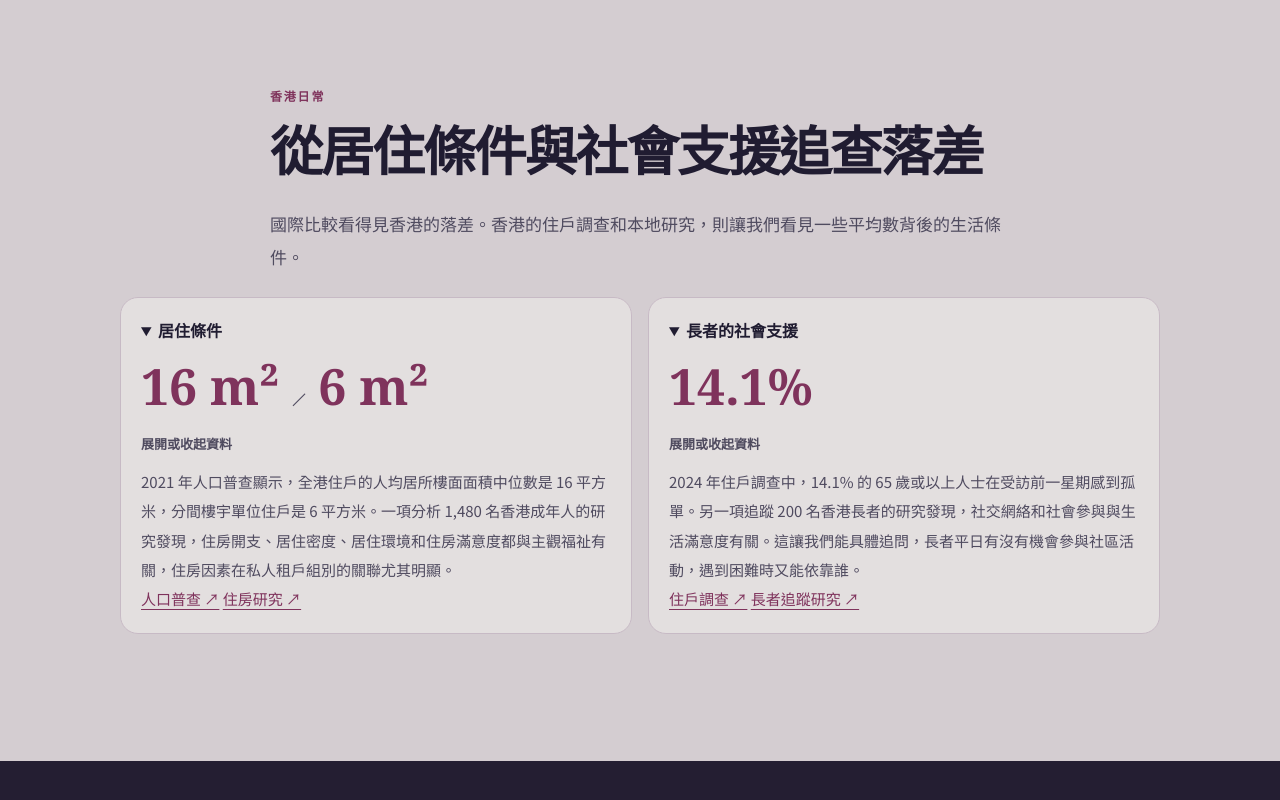
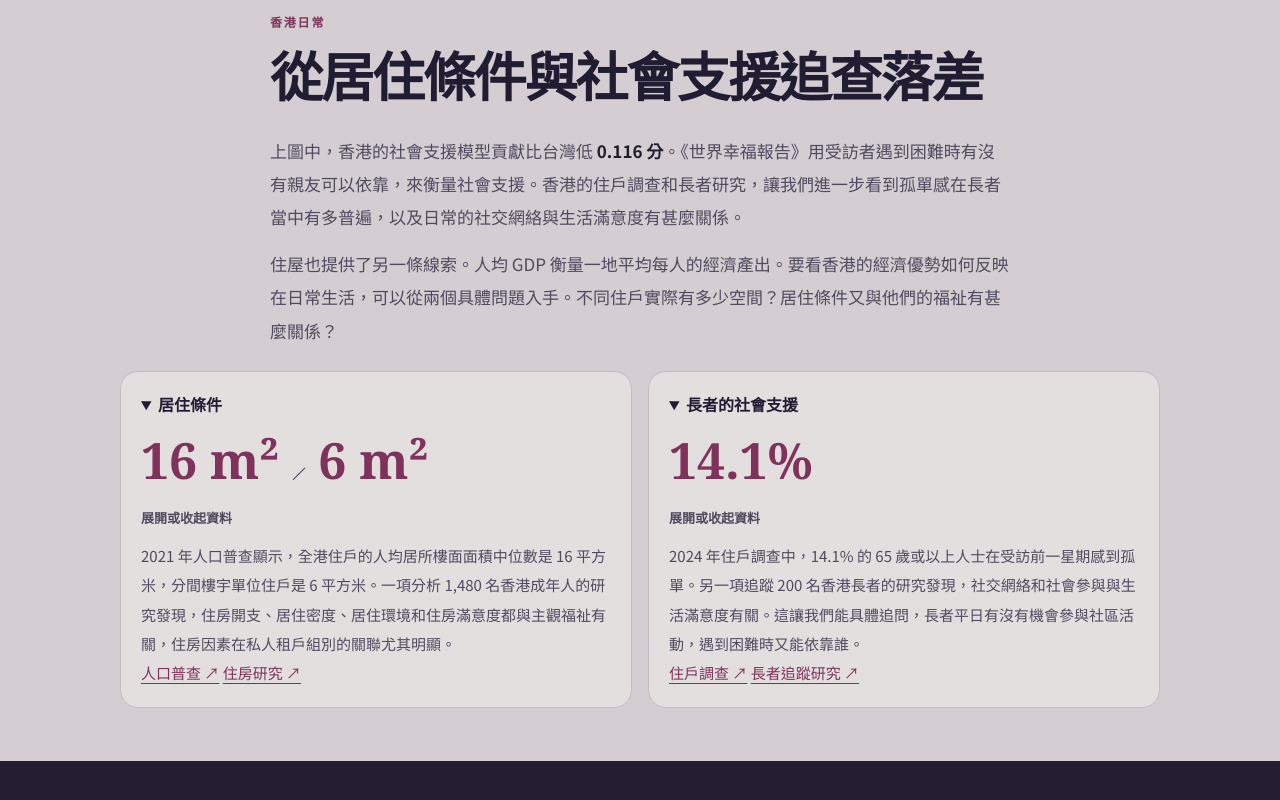
Before and after one commit to Ray24200867/assignment3-JOUR4046, a plain HTML site: page index.html in a window 1280 px wide. Shown: the part 6066-6866 px from the top of the page. Drawn offline with Linux system fonts and the light colour scheme.

Commit message:
Connect the factor comparison to Hong Kong’s daily life

```diff
--- a/index.html
+++ b/index.html
@@ -583,7 +583,8 @@
   <div class="prose">
     <p class="eyebrow">香港日常</p>
     <h2>從居住條件與社會支援追查落差</h2>
-    <p>國際比較看得見香港的落差。香港的住戶調查和本地研究，則讓我們看見一些平均數背後的生活條件。</p>
+    <p>上圖中，香港的社會支援模型貢獻比台灣低 <strong>0.116 分</strong>。《世界幸福報告》用受訪者遇到困難時有沒有親友可以依靠，來衡量社會支援。香港的住戶調查和長者研究，讓我們進一步看到孤單感在長者當中有多普遍，以及日常的社交網絡與生活滿意度有甚麼關係。</p>
+    <p>住屋也提供了另一條線索。人均 GDP 衡量一地平均每人的經濟產出。要看香港的經濟優勢如何反映在日常生活，可以從兩個具體問題入手。不同住戶實際有多少空間？居住條件又與他們的福祉有甚麼關係？</p>
   </div>
   <div class="evidence-grid">
     <details class="evidence" open>
```
